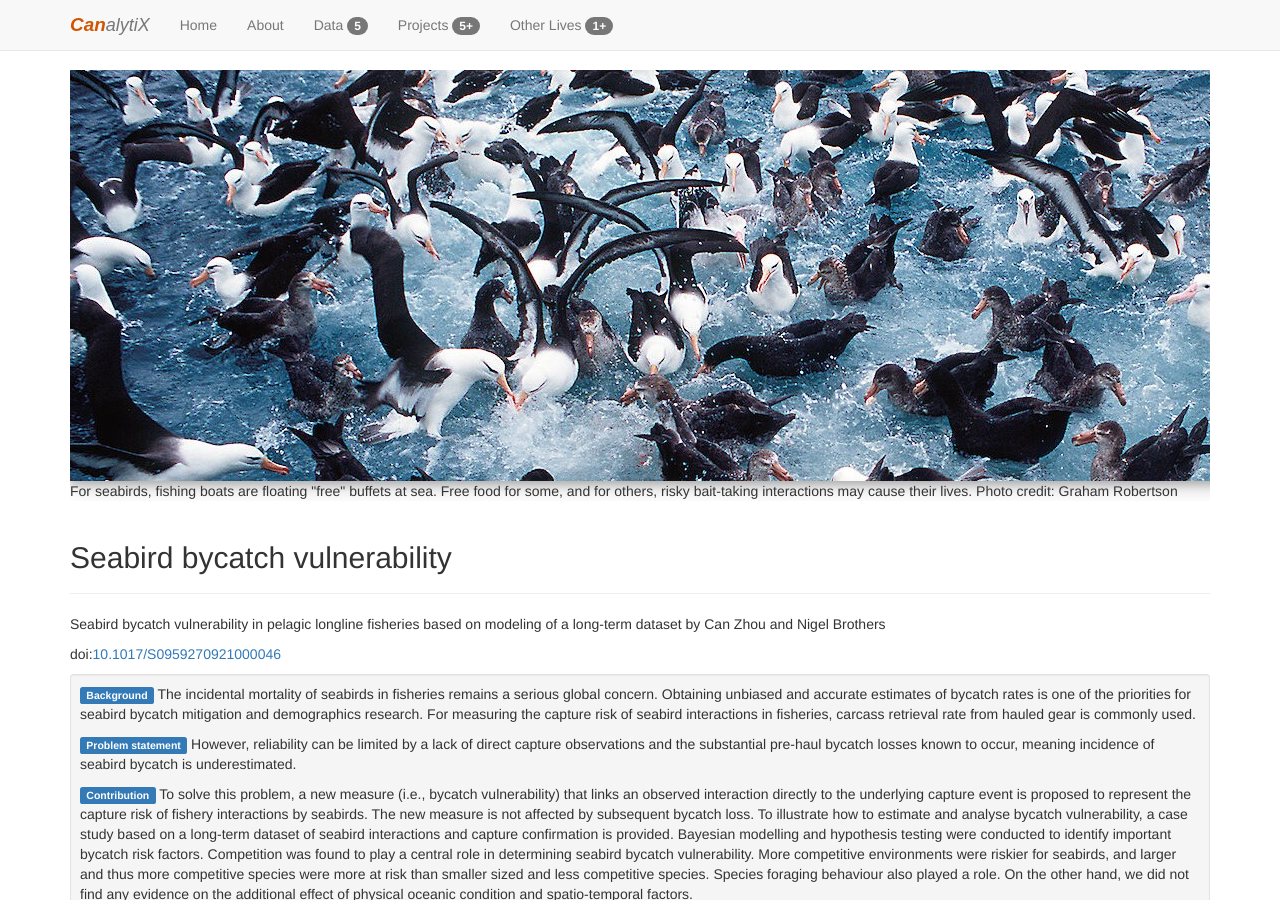
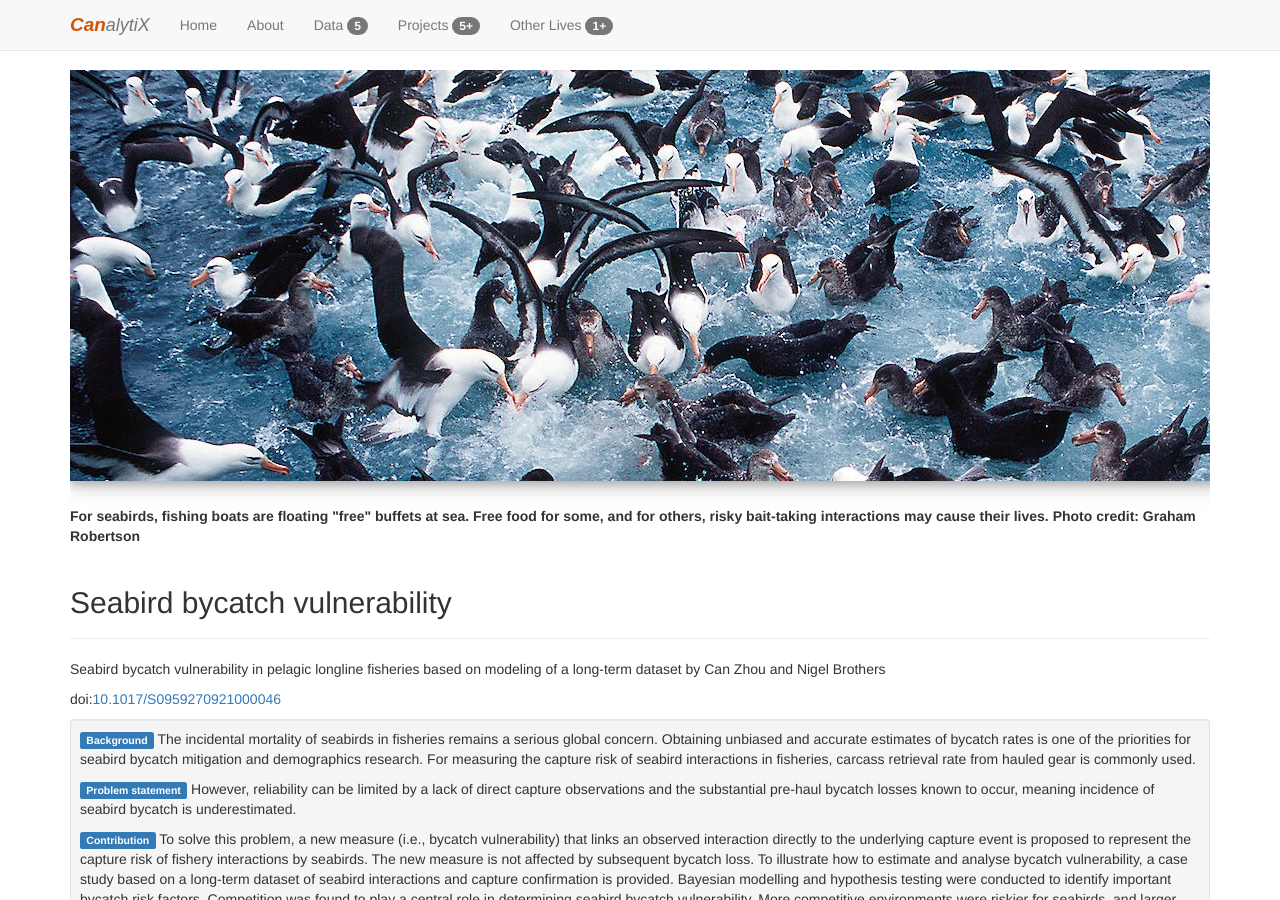
Before and after one commit to HVoltBb/HVoltBb.github.io, a Jekyll site: the page built from random/posts/birdbycatch_paper2021.html, in a window 1280 px wide and 900 px high. Built offline with Jekyll 4.4.1, drawn with Linux system fonts in a browser that asks for light colours; formulas are drawn with MathJax 3; comment, search, counter and statistics services are not loaded.

Commit message:
Update birdbycatch_paper2021.html

```diff
--- a/random/posts/birdbycatch_paper2021.html
+++ b/random/posts/birdbycatch_paper2021.html
@@ -9,8 +9,8 @@
 ---
 <div class="text-center" style="overflow: hidden;">
 <figure>
-	<img src="https://hvoltbb.github.io/pics/birds.jpg" class="figure-img img-fluid" alt="Seabirds feeding at sea" style="box-shadow: 0 4px 8px 0 rgba(0, 0, 0, 0.2), 0 6px 20px 0 rgba(0, 0, 0, 0.19);">
-	<figcaption class="figure-caption text-left">For seabirds, fishing boats are floating "free" buffets at sea. Free food for some, and for others, risky bait-taking interactions may cause their lives. Photo credit: Graham Robertson</figcaption>
+	<img src="https://hvoltbb.github.io/pics/birds.jpg" class="figure-img img-fluid" alt="Seabirds feeding at sea" style="margin-bottom: 25px; box-shadow: 0 4px 8px 0 rgba(0, 0, 0, 0.2), 0 6px 20px 0 rgba(0, 0, 0, 0.19);">
+	<figcaption class="figure-caption text-left"><strong>For seabirds, fishing boats are floating "free" buffets at sea. Free food for some, and for others, risky bait-taking interactions may cause their lives. Photo credit: Graham Robertson</strong></figcaption>
 </figure>
 </div>
 <div class="page-header">
```
